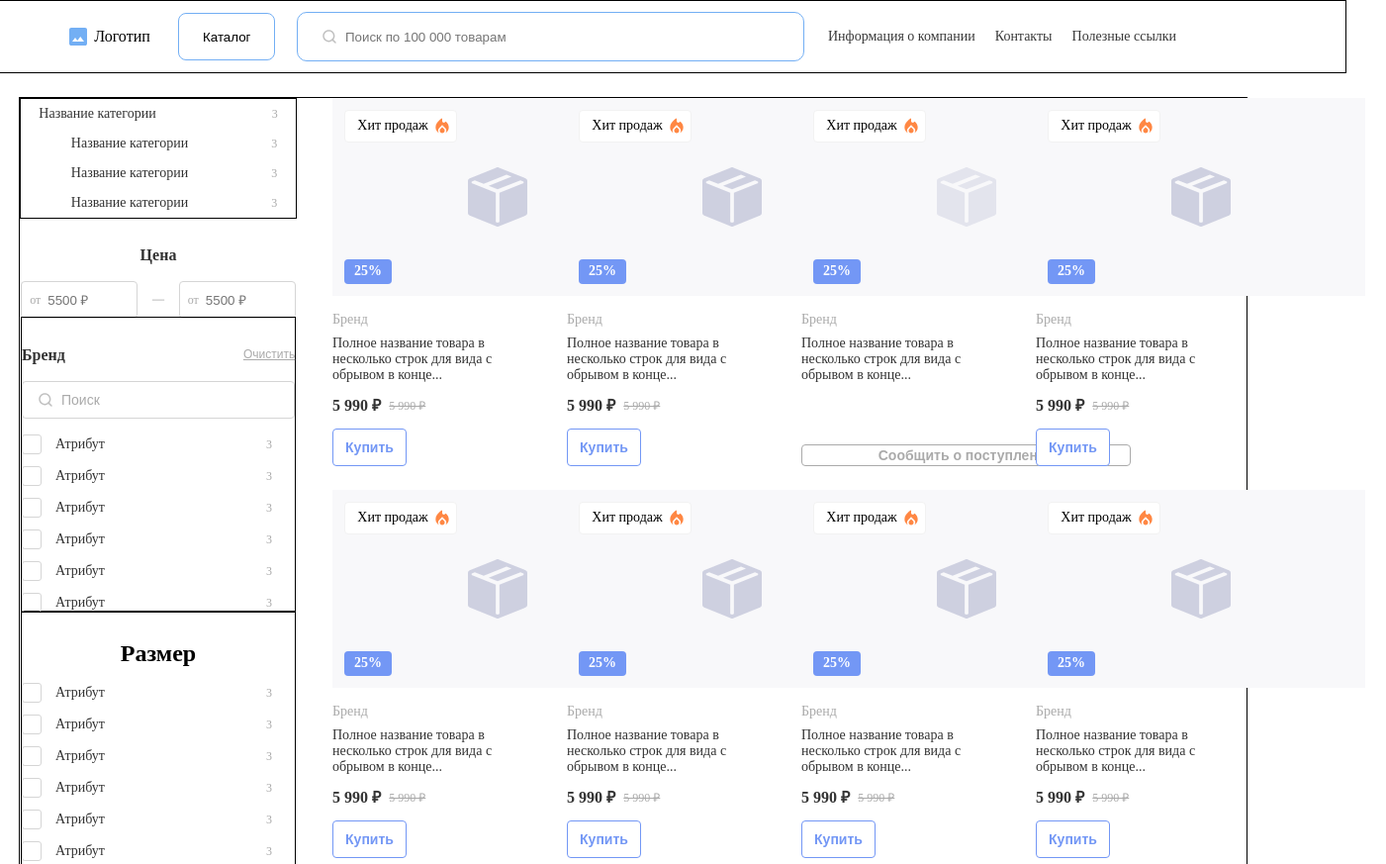
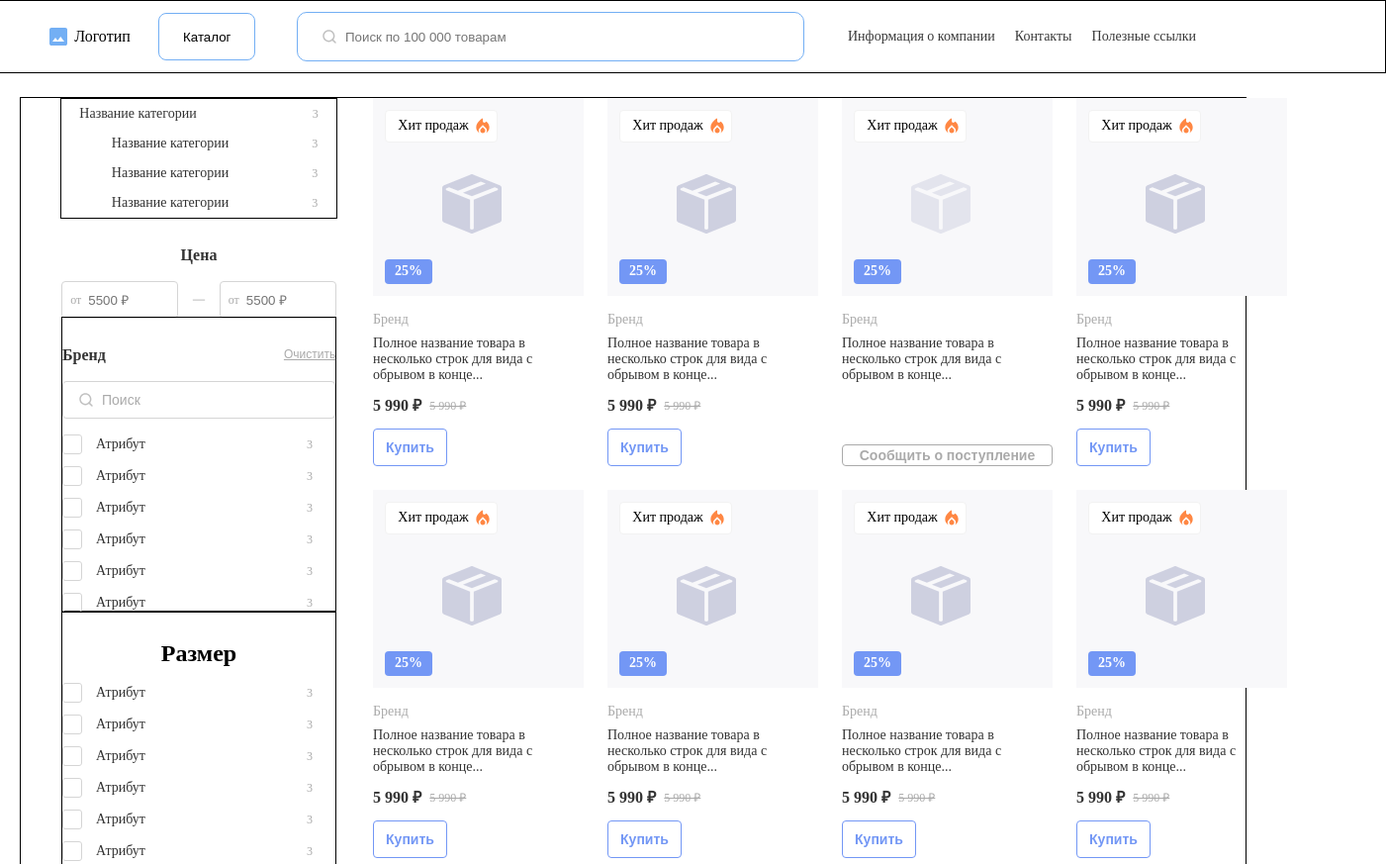
Before and after one commit to Alfie26/any-query-task, a plain HTML site: page index.html in a window 1280 px wide. Shown: the top 873 px of the page at 99% size, 1401 px wide, since content can reach past the window. Drawn offline with Linux system fonts and the light colour scheme.

Commit message:
just few steps

```diff
--- a/css/index.css
+++ b/css/index.css
@@ -679,18 +679,49 @@ main .cards-container .card button:hover {
 @media (max-width: 1440px) {
   header {
     width: 1440px;
+    padding: 0 40px;
   }
+
   header .search {
     width: 479px;
+    margin: 0 20px;
   }
+
   main {
     width: 1240px;
+    padding: 0 40px;
+    box-sizing: border-box;
   }
+
   main .cards-container {
     width: 924px;
+    grid-template-columns: repeat(4, 213px);
+    justify-content: center;
   }
+
   main .cards-container .card {
     width: 213px;
     height: 372px;
   }
+
+  main .cards-container .card .product {
+    width: 100%;
+  }
+
+  main .cards-container .card .product .item {
+    width: 60px;
+    height: 60px;
+    position: absolute;
+    padding-top: 76.5px;
+    padding-left: 70px;
+  }
+
+  main .cards-container .card:hover .product .item {
+    padding-left: 65.5px;
+  }
+
+  #card3 button {
+    width: 100%;
+    height: 38px;
+  }
 }
```
